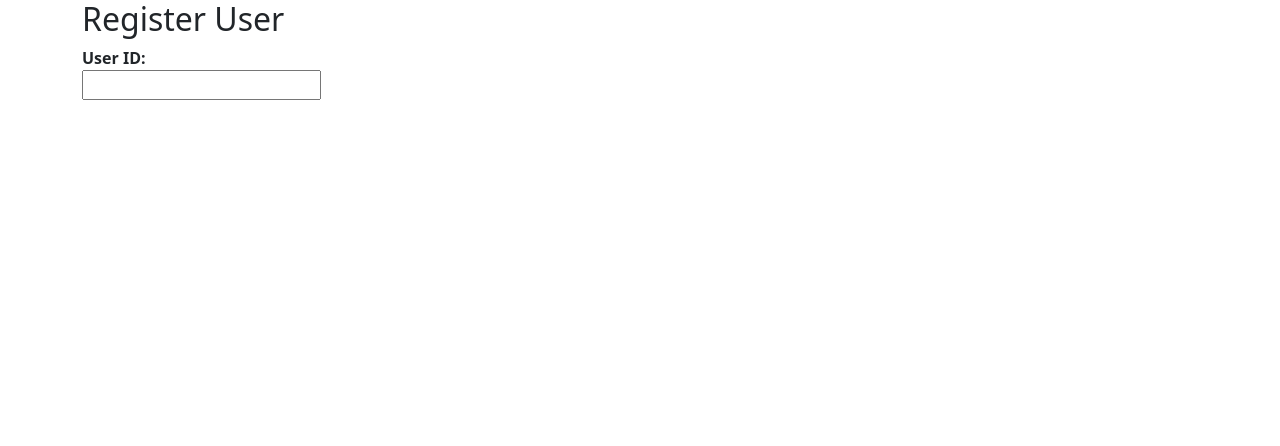
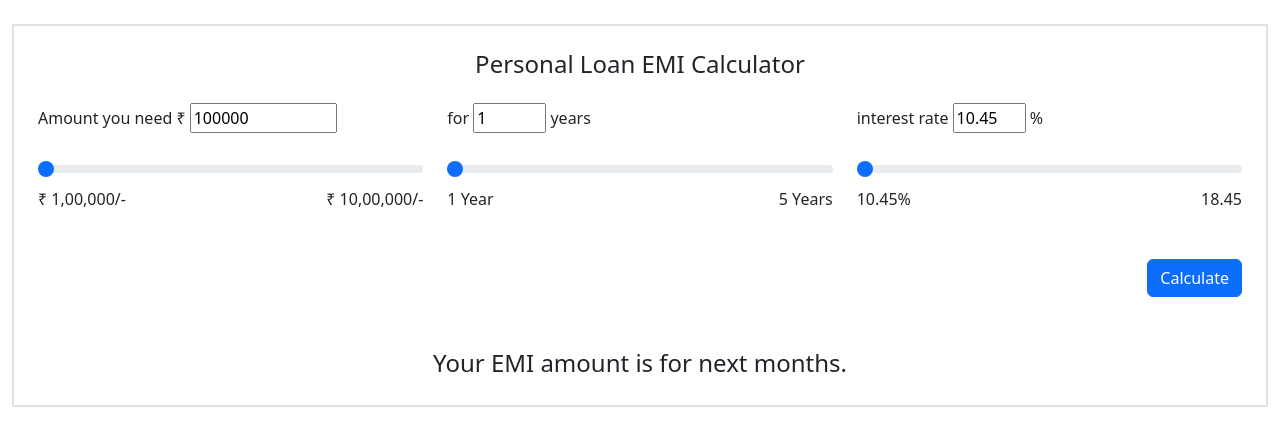
Before and after one commit to neehargadam/React-Project, a React (Vite) app: page / in a window 1280 px wide. Shown: the top 446 px of the page. Built offline with nearby package versions, Linux system fonts and the light colour scheme.

Commit message:
Emi calculator - basic setup - 2 way binding from range to textbox and textbox to range

```diff
--- /dev/null
+++ b/src/components/emi-calculator/emi-calculator.jsx
@@ -0,0 +1,76 @@
+import { useState } from "react";
+
+function EMICalculator() {
+    const [amount,setAmount]=useState(100000);
+    const[years,setYears]=useState(1);
+    const[rate,setRate]=useState(10.45);
+
+
+    function handleAmountChange(e)
+    {
+        setAmount(e.target.value);
+    }
+    function handleYearsChange(e)    {
+        setYears(e.target.value);
+    }
+    function handleRateChange(e)    {
+        setRate(e.target.value);
+    }
+
+  return (
+    <div className="container-fluid">
+      <div className="p-4 border border-2 mt-4">
+        <h4 className="text-center">Personal Loan EMI Calculator</h4>
+        <div className="row my-4">
+          <div className="col">
+            Amount you need &#8377; <input type="text" size="10" value={amount} onChange={handleAmountChange}/>
+          </div>
+          <div className="col">
+            for <input type="text" size="2" value={years} onChange={handleYearsChange}/> years
+          </div>
+          <div className="col">
+            interest rate <input type="text" size="2" value={rate} onChange={handleRateChange}/> %
+          </div>
+        </div>
+        <div className="my-4 row">
+          <div className="col">
+            <input type="range" className="form-range" min="100000" max="1000000" value={amount} onChange={handleAmountChange}/>
+            <div>
+              <span>&#8377; 1,00,000/-</span>
+              <span className="float-end">&#8377; 10,00,000/-</span>
+            </div>
+          </div>
+          <div className="col">
+            <input type="range" className="form-range" min="1" max="5" value={years} onChange={handleYearsChange}/>
+            <div>
+              <span>1 Year</span>
+              <span className="float-end">5 Years</span>
+            </div>
+          </div>
+          <div className="col">
+            <input type="range" className="form-range" step="0.01" min="10.45"  max="18.45" value={rate} onChange={handleRateChange} />
+            <div>
+              <span>10.45%</span>
+              <span className="float-end">18.45</span>
+            </div>
+          </div>
+        </div>
+        <div className="row mt-5">
+          <div className="col text-end">
+            <button className="btn btn-primary">Calculate</button>
+          </div>
+        </div>
+        <div className={`row mt-5 `}>
+        <div className="col">
+            <div className="text-center fs-4">
+              Your EMI amount is <span className="fw-bold"></span> for next
+              months.
+            </div>
+          </div>
+        </div>
+      </div>
+    </div>
+  );
+}
+
+export default EMICalculator;
--- a/src/main.jsx
+++ b/src/main.jsx
@@ -21,10 +21,12 @@ import { MouseDemo } from './components/mouse-demo/mouse-demo.jsx'
 import { MouseAnimation } from './components/mouse-animation/mouse-animation.jsx'
 import { MouseMove } from './components/mouse-move/mouse-move.jsx'
 import KeyDemo from './components/keydemo/keydemo.jsx'
+import EMICalculator from './components/emi-calculator/emi-calculator.jsx'
 
 createRoot(document.getElementById('root')).render(
   <StrictMode>
-    <KeyDemo/>
+    <EMICalculator/>
+    {/* <KeyDemo/> */}
     {/* <MouseMove/> */}
     {/* <MouseAnimation/> */}
     {/* <MouseDemo/> */}
```
